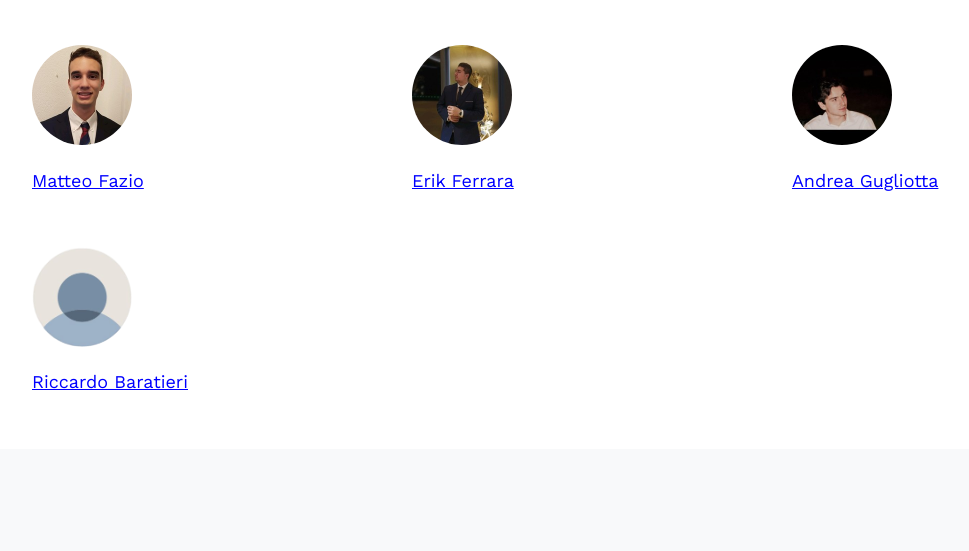
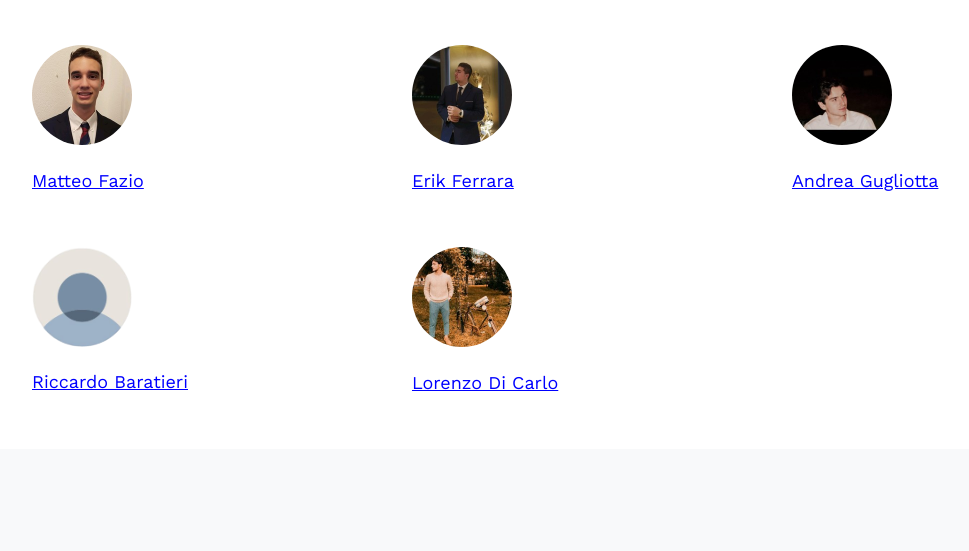
Before and after one commit to equityspace/0, a plain HTML site: page about.html in a window 1280 px wide. Shown: the part 1006-1557 px from the top of the page, without its empty margins (53-1022 px from the left). Drawn offline with nearby package versions, Linux system fonts and the light colour scheme; files whose address does not match are found by name.

Commit message:
lorenzodicarlo added

```diff
--- a/about.html
+++ b/about.html
@@ -125,6 +125,14 @@
               </div>
             </div>
           </div>
+		  <div class="col-md-6 col-lg-4" data-aos="fade-up" data-aos-delay="100">
+            <div class="block-person-1">
+              <img src="images/us/lorenzodicarlo.jpg" alt="Free template by TemplateUX" class="img-fluid" style="margin-bottom:7%;">
+              <div class="block-content">
+                <a style='color:blue' href="https://www.linkedin.com/in/lorenzo-di-carlo-438465195"><u><h3 class="heading" style='color:blue'>Lorenzo Di Carlo</h3></u></a>
+              </div>
+            </div>
+          </div>
         </div>
       </div>
     </div> <!-- .templateux-section -->
```
Also changed, not shown: images/us/lorenzodicarlo.jpg (added).
